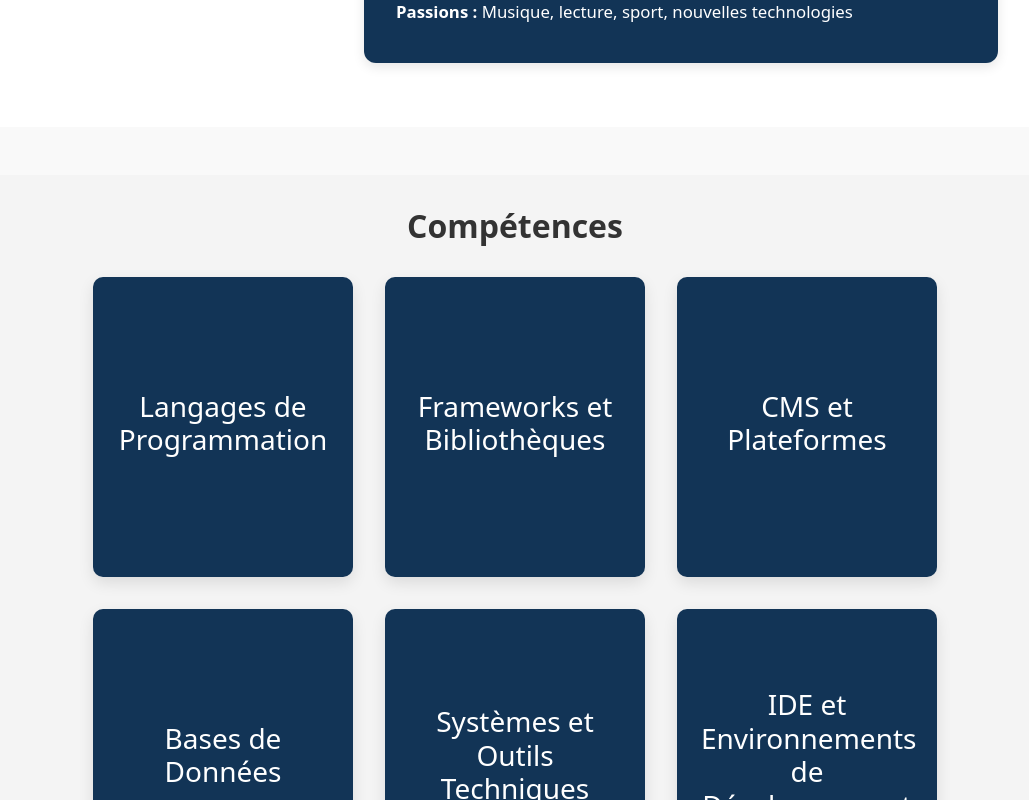
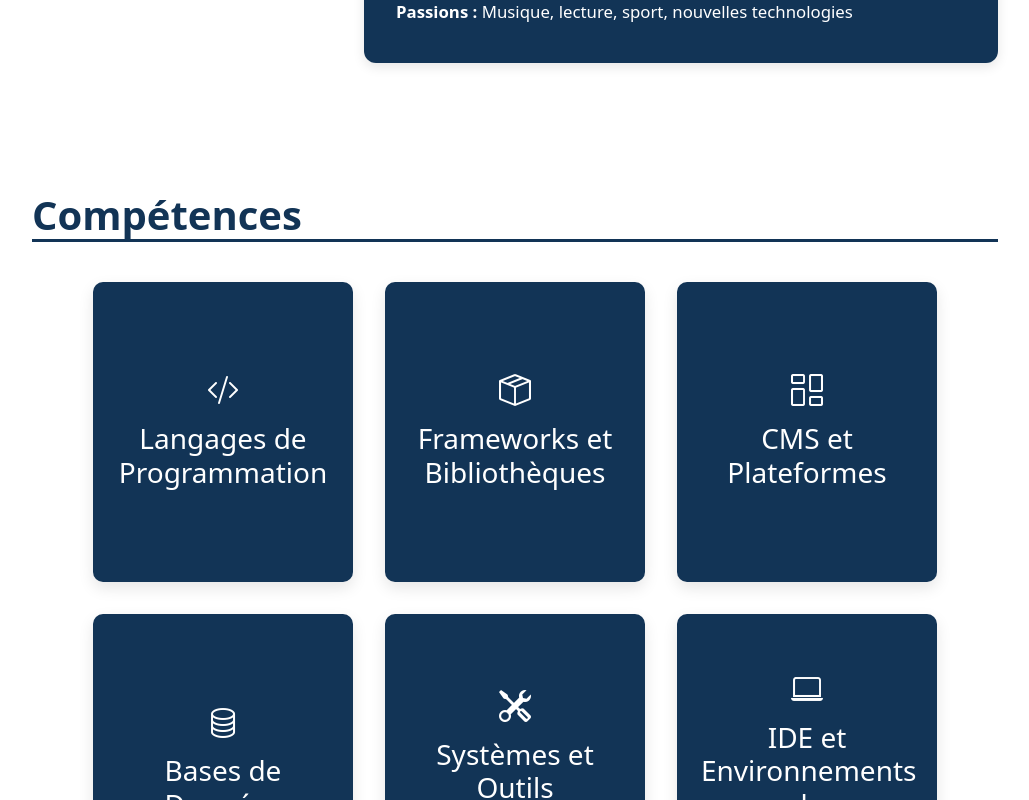
Before and after one commit to GARNIER-Emmanuel/mon-portfolio, a Next.js app: page / in a window 1280 px wide. Shown: the part 1520-2320 px from the top of the page, without its empty margins (250-1279 px from the left). Built offline with nearby package versions, Linux system fonts and the light colour scheme.

Commit message:
update : Skills-cards

```diff
--- a/app/components/BodyPage.tsx
+++ b/app/components/BodyPage.tsx
@@ -1,9 +1,11 @@
 import React, { useRef, useEffect, useState } from 'react';
 import imgDev from '../img/dev.png';
 import imgPp from '../img/pp.png';
+
 const skillsData = [
   {
     title: 'Langages de Programmation',
+    icon: 'bi-code-slash', // icône code
     skills: [
       { name: 'JavaScript', level: 90 },
       { name: 'Python', level: 85 },
@@ -13,6 +15,7 @@ const skillsData = [
   },
   {
     title: 'Frameworks et Bibliothèques',
+    icon: 'bi-box-seam', // boîte / package
     skills: [
       { name: 'ReactJS', level: 85 },
       { name: 'Next.js React', level: 70 },
@@ -23,6 +26,7 @@ const skillsData = [
   },
   {
     title: 'CMS et Plateformes',
+    icon: 'bi-columns-gap', // layout, CMS = structure
     skills: [
       { name: 'WordPress', level: 80 },
       { name: 'PrestaShop', level: 70 },
@@ -31,6 +35,7 @@ const skillsData = [
   },
   {
     title: 'Bases de Données',
+    icon: 'bi-database', // base de données
     skills: [
       { name: 'MySQL (SQL)', level: 85 },
       { name: 'PostgreSQL (SQL)', level: 70 },
@@ -39,6 +44,7 @@ const skillsData = [
   },
   {
     title: 'Systèmes et Outils Techniques',
+    icon: 'bi-tools', // outils techniques
     skills: [
       { name: 'Machines virtuelles', level: 70 },
       { name: 'Installation & paramétrage OS', level: 70 },
@@ -49,6 +55,7 @@ const skillsData = [
   },
   {
     title: 'IDE et Environnements de Développement',
+    icon: 'bi-laptop', // ordinateur portable (IDE)
     skills: [
       { name: 'VSCode (IDE)', level: 90 },
       { name: 'NetBeans (IDE)', level: 60 },
@@ -58,6 +65,7 @@ const skillsData = [
   },
   {
     title: 'Réseaux et Sécurité',
+    icon: 'bi-shield-lock', // bouclier sécurité
     skills: [
       { name: 'Administration réseau (IP, sous-réseaux, matériel)', level: 65 },
       { name: 'Sécurité : Loi, RGPD, CNIL, chiffrement', level: 60 },
@@ -69,6 +77,7 @@ const skillsData = [
   },
   {
     title: "Méthodes et Techniques d'Analyse",
+    icon: 'bi-journal-text', // document analyse, méthodes
     skills: [
       { name: "Méthodes d'analyse : MERISE, UML", level: 70 },
       { name: 'Architecture logicielle : MVC, DAO', level: 75 },
@@ -88,6 +97,7 @@ export default function BodyPage() {
       return newFlipped;
     });
   };
+
 
   return (
     <main className="bodypage-container" id="home">
@@ -145,6 +155,8 @@ export default function BodyPage() {
             >
               <div className="flip-card-inner">
                 <div className="flip-card-front">
+                  {/* Icône au-dessus du titre */}
+                  <i className={`bi ${category.icon}`} style={{ fontSize: '2rem', marginBottom: '0.5rem' }}></i>
                   <h3>{category.title}</h3>
                 </div>
                 <div
--- a/app/styles/mobilecss.css
+++ b/app/styles/mobilecss.css
@@ -117,36 +117,39 @@
     margin-bottom: 0.5rem;
   }
 
-  /* Skills section adaptation */
-  .skills-section {
-    padding: 10px;
+
+  /* === Responsive très petit écran (max-width: 480px) === */
+  .skills-grid {
+    box-sizing: border-box;
+    flex-wrap: nowrap;
+    overflow-x: auto;
+    -webkit-overflow-scrolling: touch;
+    gap: 1rem;
+    padding-bottom: 1rem;
+    justify-content: flex-start;  /* pour que les cartes commencent à gauche */
+    padding-left: 1rem;           /* un petit padding interne */
+    margin-left: -1rem;   /* <-- ajoute ça */
+    padding-right: 1rem; /* ajoute aussi à droite pour équilibrer */
   }
-
-  .skills-section h2 {
-    font-size: 1.5rem;
-  }
-
-  .skills-list li {
-    font-size: 1rem;
-  }
+.skills-grid .flip-card:first-child {
+  margin-left: 1rem; /* ou 1.5rem */
 }
 
-/* === Responsive très petit écran (max-width: 480px) === */
+  .flip-card {
+    flex: 0 0 260px;         /* largeur fixe, pas de flex-grow */
+  }
+.skills-grid::-webkit-scrollbar {
+  height: 6px;
+}
 
-@media (max-width: 480px) {
-  .hero-text h2 {
-    font-size: 1.5rem;
-  }
+.skills-grid::-webkit-scrollbar-thumb {
+  background-color: rgba(0,0,0,0.2);
+  border-radius: 3px;
+}
 
-  .hero-text p {
-    font-size: 0.85rem;
-  }
+.skills-grid::-webkit-scrollbar-track {
+  background: transparent;
+}
 
-  .about-section h2 {
-    font-size: 1.5rem;
-  }
 
-  .about-section p {
-    font-size: 0.95rem;
-  }
 }
--- a/app/styles/webcss.css
+++ b/app/styles/webcss.css
@@ -160,6 +160,16 @@ html, body {
   box-shadow: 0 4px 12px #123456;
 }
 
+.profile-photo {
+  transition: transform 0.3s ease;
+  transform-style: preserve-3d;
+  will-change: transform;
+}
+.profile-about-container {
+  perspective: 1000px;
+}
+
+
 .contact-info {
   flex: 1 1 60%;
   display: flex;
@@ -295,10 +305,20 @@ nav.custom-sidebar-bg > div {
 }
 /* BodyPage Skills Section */
 .skills-section {
-  padding: 2rem 1rem;
-  background-color: #f4f4f4;
-  text-align: center;
-  margin-top: 3rem;
+  display: flex;            /* on transforme en flex container */
+  flex-direction: column;   /* vertical */
+  padding: 4rem 2rem;
+  background-color: #ffffff;
+  color: #123456;
+  box-sizing: border-box;
+}
+
+.skills-section h2{
+  font-size: 2.5rem;
+  color: #123456;
+  border-bottom: 3px solid #123456;
+  display: inline-block;
+
 }
 
 .skills-grid {
@@ -316,6 +336,8 @@ nav.custom-sidebar-bg > div {
   perspective: 1000px;
   cursor: pointer;
 }
+
+
 
 .flip-card-inner {
   position: relative;
@@ -369,57 +391,3 @@ nav.custom-sidebar-bg > div {
   animation: scroll-up 10s linear infinite;
   will-change: transform;
 }
-
-/* Animation défilement vertical */
-@keyframes scroll-up {
-  0% {
-    transform: translateY(0);
-  }
-  100% {
-    transform: translateY(-50%);
-  }
-}
-
-/* Items des compétences */
-.skill-item {
-  margin-bottom: 1rem;
-  text-align: left;
-}
-
-.skill-item p {
-  margin: 0 0 4px 0;
-  font-weight: 500;
-}
-
-.progress-bar {
-  background-color: #ddd;
-  border-radius: 8px;
-  height: 12px;
-  width: 100%;
-  overflow: hidden;
-}
-
-.progress {
-  background-color: #123456;
-  height: 100%;
-  border-radius: 8px 0 0 8px;
-  transition: width 0.5s ease;
-}
-
-
-
-/* === Desktop (min-width: 768px) === */
-
-@media (min-width: 768px) {
-  nav.custom-sidebar-bg {
-    transform: translateX(0) !important;
-  }
-
-  .btn-toggle-sidebar {
-    display: none !important;
-  }
-
-  .sidebar-overlay {
-    display: none !important;
-  }
-}
```
